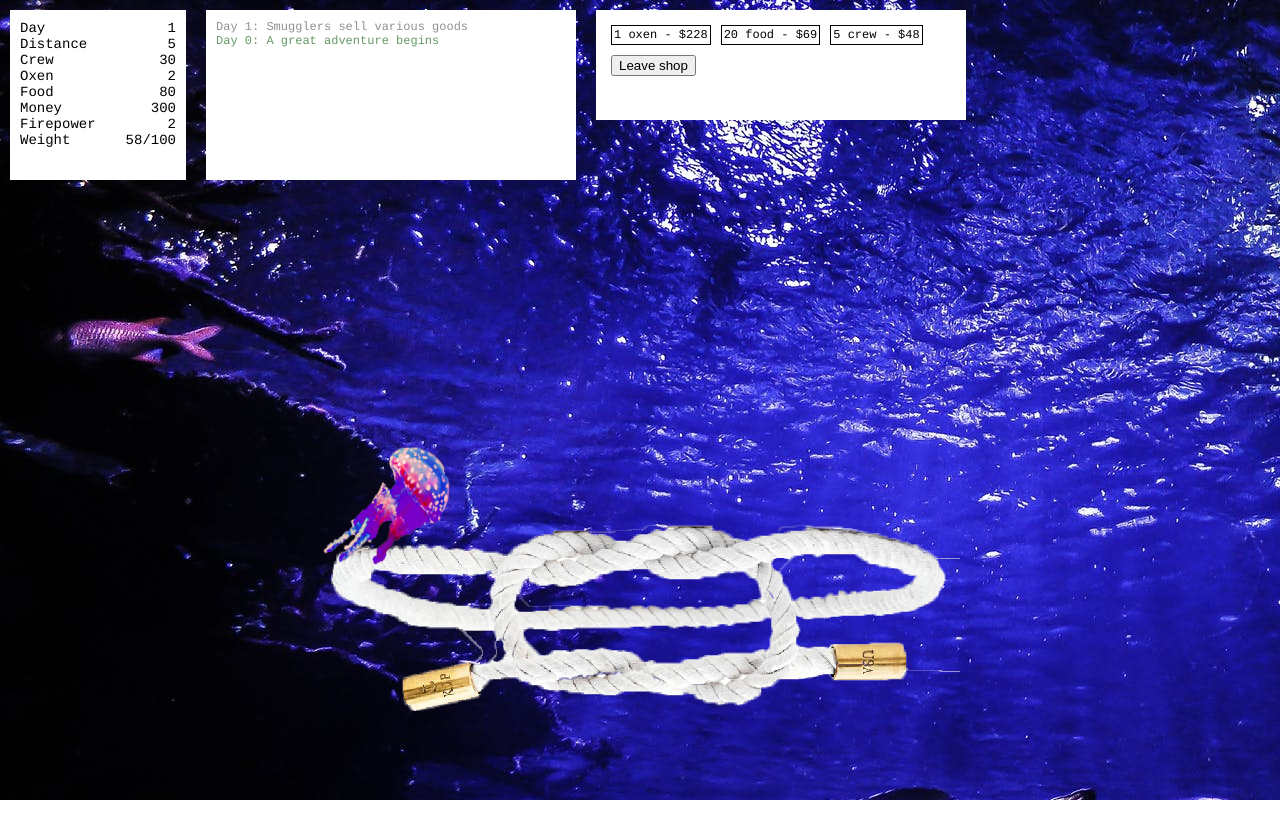
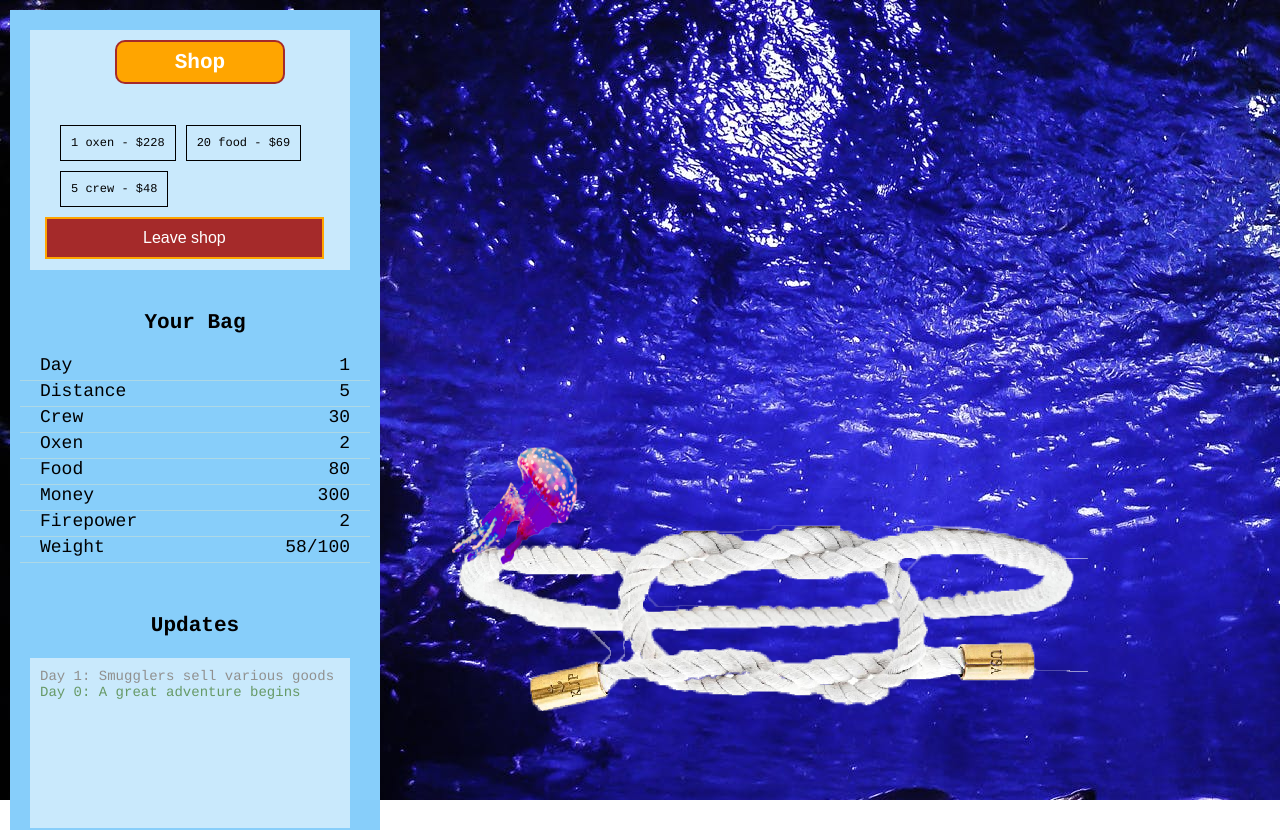
Before and after one commit to Anisha7/Oregon-trail, a plain HTML site: page index.html in a window 1280 px wide. Before the commit the page ends 800 px from the top, so only its background shows below. Drawn offline with Linux system fonts and the light colour scheme.

Commit message:
css styles updated

```diff
--- a/css/style.css
+++ b/css/style.css
@@ -39,8 +39,9 @@ html {
 
     /* trying to center progress on page */
     position: fixed;
-    margin: 25%;
+    /* margin: 25%; */
     margin-top: 40%;
+    margin-left: 35%;
   }
 
   #trees {
@@ -57,30 +58,46 @@ html {
   }
 
   #stats-area {
-    background-color: white;
+    /* background-color: white; */
+    background-color: lightskyblue;
     float: left;
-    height: 150px;
-    width: 156px;
+    /* height: 150px; */
+    height: 100%;
+    width: 350px;
     margin: 10px;
     padding: 10px;
-    font-size: 14px;
+    font-size: 18px;
   }
 
-
+  #stats-area .stat {
+    border-bottom: 1px solid lightblue;
+    padding-bottom: 5px;
+    padding-left: 20px;
+    padding-right: 20px;
+  }
 
   .stat-value {
     float: right;
   }
 
+  #stats-area h3 {
+    text-align: center;
+  }
+
+  #stats-area .update {
+    margin-top: 50px;
+  }
+
   #updates-area {
-    background-color: white;
+    background-color: rgba(255, 255, 255, 0.55);
     float: left;
-    width: 350px;
-    margin: 10px;
+    width: 300px;
+    margin: 0;
     height: 150px;
     padding: 10px;
-    font-size: 12px;
+    font-size: 14px;
     overflow-y: scroll;
+    margin-left: 10px;
 
   }
 
@@ -98,17 +115,31 @@ html {
 
   #shop {
     float: left;
-    background-color: white;
+    background-color: rgba(255, 255, 255, 0.55);
     margin: 10px;
     padding: 10px;
-    height: 90px;
-    width: 350px;
+    height: 220px;
+    width: 300px;
+    margin-bottom: 40px;
+  }
+
+  #shop h3 {
+    text-align: center;
+    /* styling */
+    background-color: orange;
+    border-radius: 10px;
+    width: 50%;
+    margin-left: 25%;
+    border: 2px solid brown;
+    margin-top: 0;
+    padding: 8px;
+    color: white;
   }
 
   .product {
     float: left;
     margin: 5px;
-    padding: 2px;
+    padding: 10px;
     border: 1px solid black;
     font-size: 12px;
   }
@@ -117,13 +148,32 @@ html {
     clear: both;
     float: left;
     margin: 5px;
+    padding-left: 32%;
+    padding-right: 32%;
+    font-size: 16px;
+    background-color: brown;
+    border: 2px solid orange;
+    color: white;
+    padding-top: 10px;
+    padding-bottom: 10px;
+  }
+
+  #prods {
+    padding: 15px;
   }
 
   #attack {
     float: left;
-    background-color: white;
+    background-color: rgba(255, 255, 255, 0.55);
     margin: 10px;
     padding: 10px;
-    height: 60px;
-    width: 150px;
+    height: 100px;
+    width: 300px;
+    margin-bottom: 40px;
   }
+
+  #attack button {
+    padding: 10px;
+    margin: 10px;
+    width: 100px;
+  }
--- a/index.html
+++ b/index.html
@@ -4,14 +4,29 @@
   <head>
     <meta charset="utf-8"/>
     <meta name="viewport" content="width=device-width, initial-scale=1"/>
-    <title>Learn Game Development at Zenva Academy | Zenva.com</title>
+    <title>Ocean Rope Trail</title>
     <link rel="stylesheet" href="css/style.css"/>
   </head>
 
   <body>
         <div id="home"></div>
         <div id="journey">
+
           <div id="stats-area">
+            <div id="shop" class="hidden">
+                <h3> Shop </h3>
+                <div id="prods">
+                </div>
+                <button>Leave shop</button>
+            </div>
+
+            <div id="attack" class="hidden">
+                <div id="attack-description"></div>
+                <button id="fight">Fight</button>
+                <button id="runaway">Run away</button>
+            </div>
+
+            <h3> Your Bag </h3>
             <div class="stat">Day <span id="stat-day" class="stat-value"></span></div>
             <div class="stat">Distance <span id="stat-distance" class="stat-value"></span></div>
             <div class="stat">Crew <span id="stat-crew" class="stat-value"></span></div>
@@ -20,18 +35,13 @@
             <div class="stat">Money <span id="stat-money" class="stat-value"></span></div>
             <div class="stat">Firepower <span id="stat-firepower" class="stat-value"></span></div>
             <div class="stat">Weight <span id="stat-weight" class="stat-value"></span><span id="stat-capacity" class="stat-value"></span></div>
+            <h3 class="update"> Updates </h3>
+            <div class="updates-area" id="updates-area">
+
+            </div>
           </div>
-          <div class="updates-area" id="updates-area"></div>
-          <div id="shop" class="hidden">
-            <div id="prods">
-            </div>
-            <button>Leave shop</button>
-          </div>
-          <div id="attack" class="hidden">
-            <div id="attack-description"></div>
-            <button id="fight">Fight</button>
-            <button id="runaway">Run away</button>
-          </div>
+
+
           <div id="progress-area">
             <img id="caravan" src="images/jelly.png" />
             <img id="trees" src="images/rope.png" />
```
